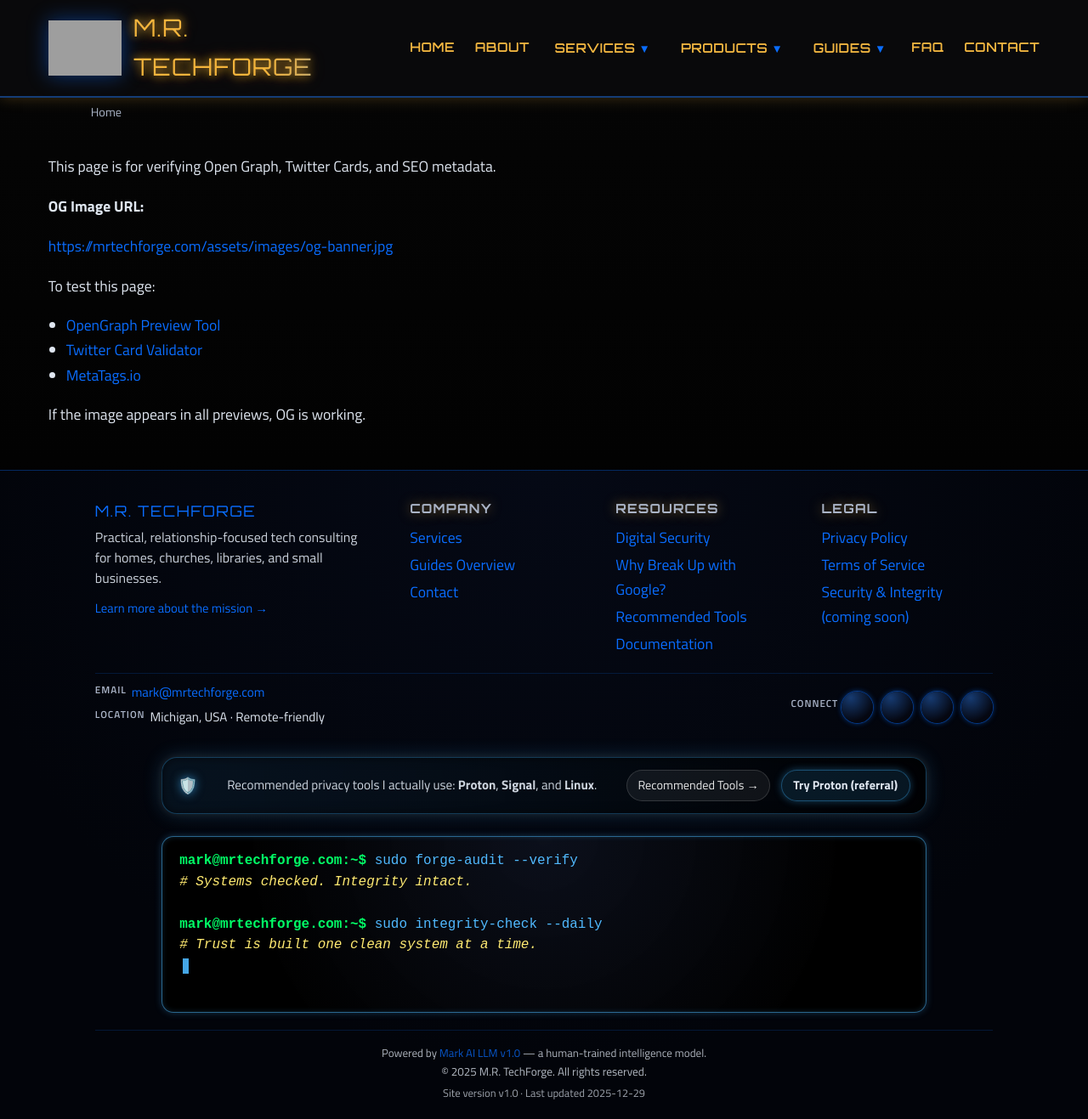
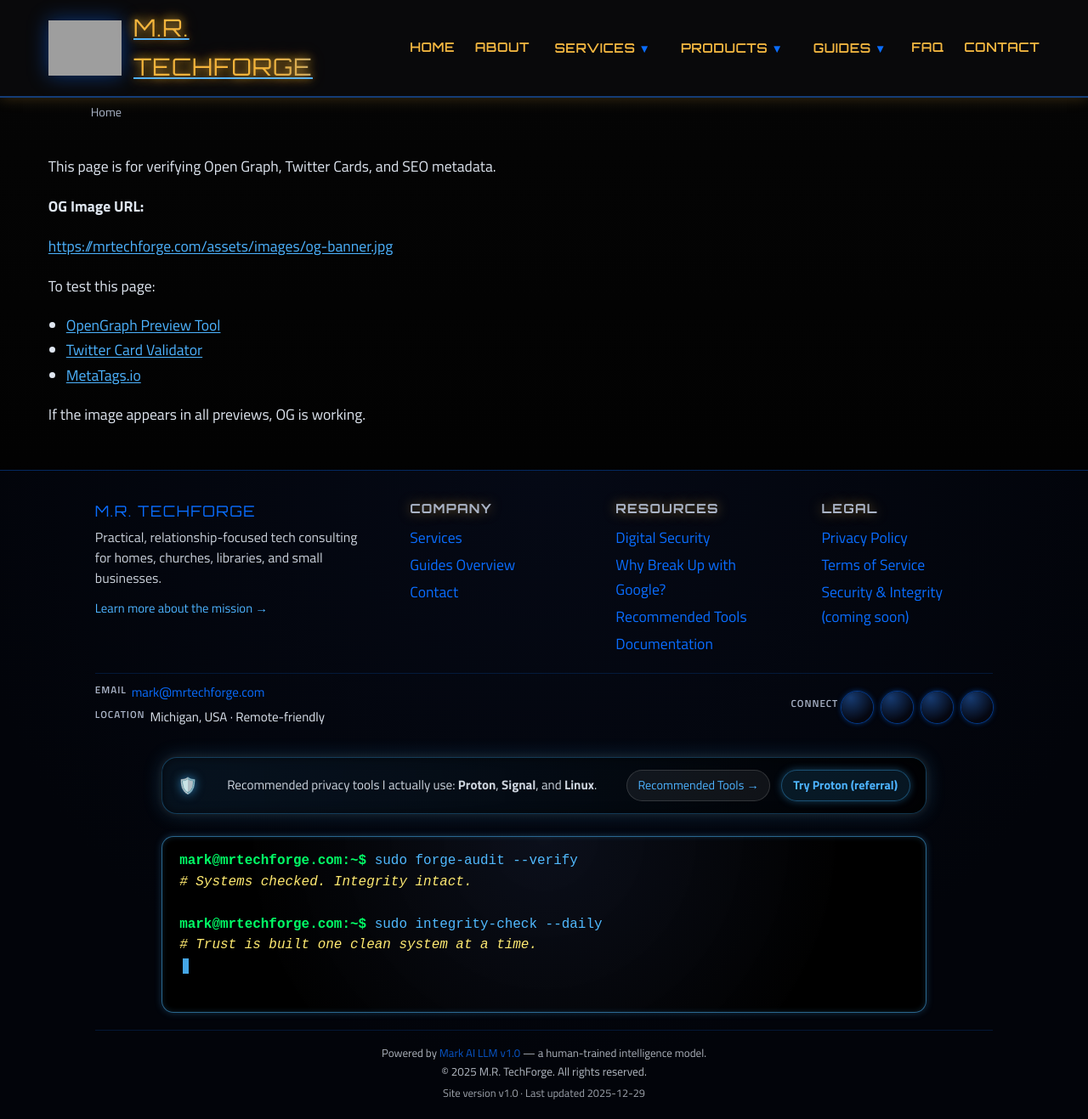
Before and after one commit to markisrt4/mrtechforge.github.io, a Jekyll site: the page built from seo-test.html, in a window 1280 px wide and 1317 px high. Shown: the whole window at 85% size. Built offline with Jekyll 4.4.1, drawn with Linux system fonts in a browser that asks for light colours; grey boxes are pictures that could not be loaded.

Commit message:
Update _global.scss

```diff
--- a/_sass/_global.scss
+++ b/_sass/_global.scss
@@ -251,3 +251,14 @@ main > h1:first-child {
   text-align: center !important;
   max-width: 900px;
 }
+
+/* Make text links look clickable again (don’t touch buttons) */
+a:not(.forge-btn) {
+  color: var(--forge-blue, #4db3ff);
+  text-decoration: underline;
+  text-underline-offset: 2px;
+}
+
+a:not(.forge-btn):hover {
+  text-decoration-thickness: 2px;
+}
```
